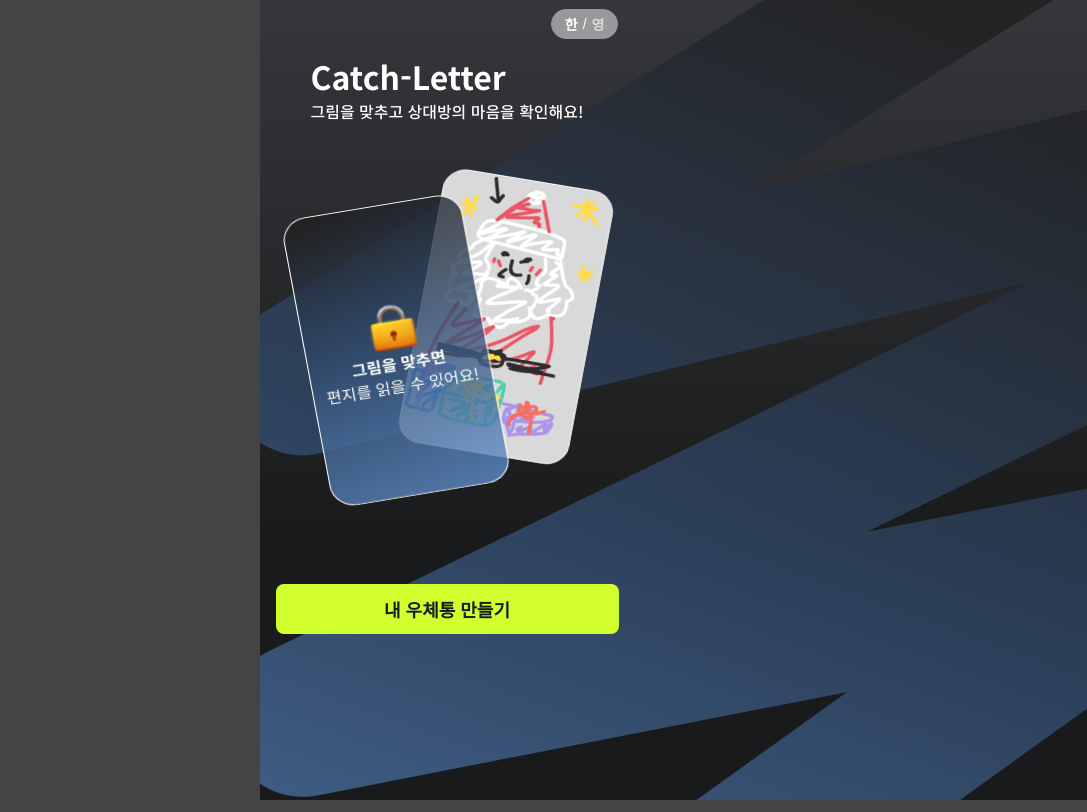
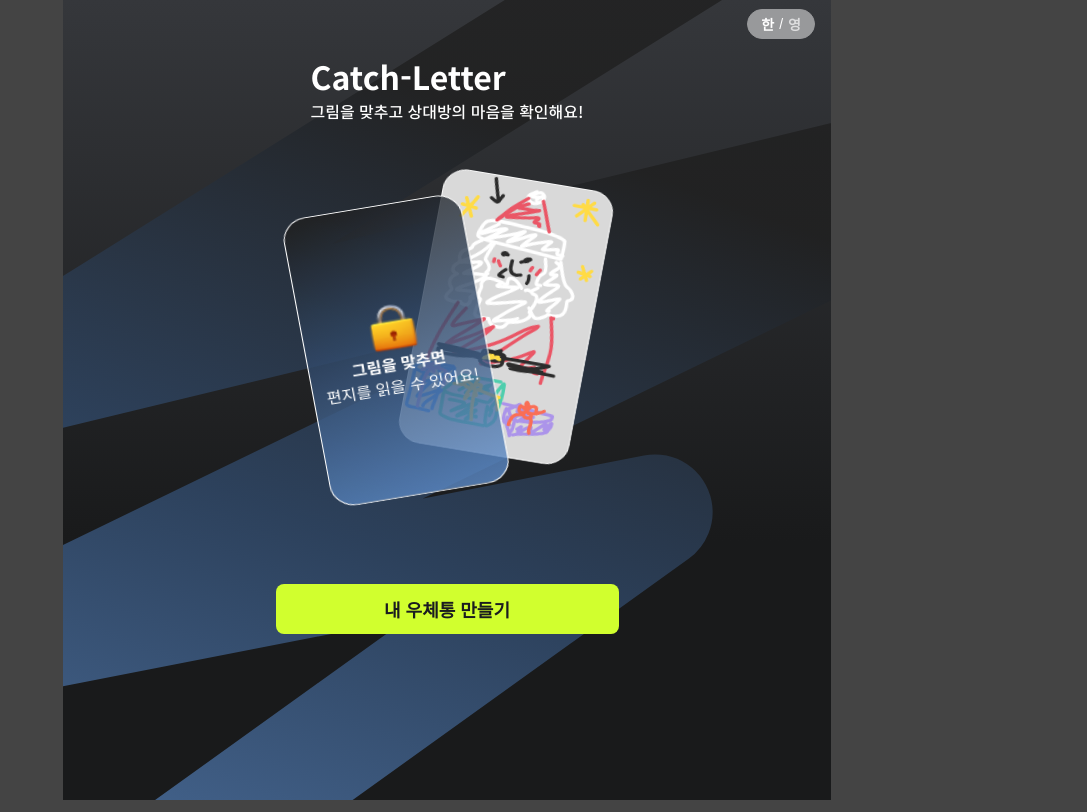
Before and after one commit to Catch-Letter/Catch-Letter-FE, a React (Vite) app: page /create in a window 1280 px wide. Shown: the whole page, without its empty margins (193-1280 px from the left). Built offline with nearby package versions, Linux system fonts and the light colour scheme.

Commit message:
fix: layout 수정 (#40)

```diff
--- a/src/app/ui/layout/layout.styles.ts
+++ b/src/app/ui/layout/layout.styles.ts
@@ -1,9 +1,9 @@
 import { css } from '@emotion/react'
 
 export const containerStyles = css`
-  width: 375px;
-  height: 812px;
+  width: 100%;
+  max-width: 768px;
+  height: 100vh;
   margin: 0 auto;
-  overflow-y: auto;
   position: relative;
 `
--- a/src/shared/ui/background/Background.styles.tsx
+++ b/src/shared/ui/background/Background.styles.tsx
@@ -5,8 +5,10 @@ import { ZIndex } from '#/shared/config'
 export const backgroundStyle = (color?: keyof typeof colors) => css`
   position: fixed;
   width: 100%;
+  max-width: 768px;
   height: 100vh;
   background: ${getBackgroundColor(color)};
+  margin: 0 auto;
   z-index: ${ZIndex.zigzagBackground};
 `
 
```
